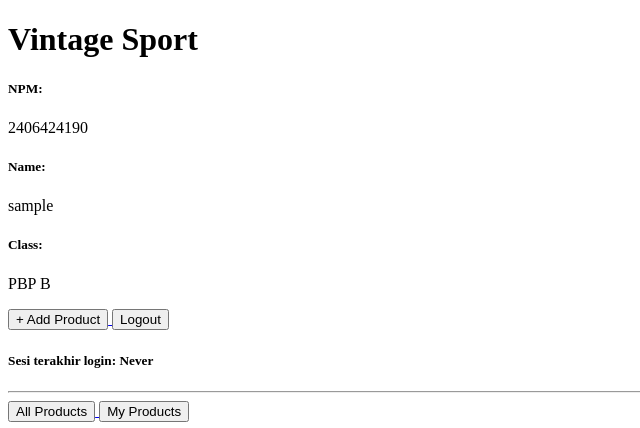
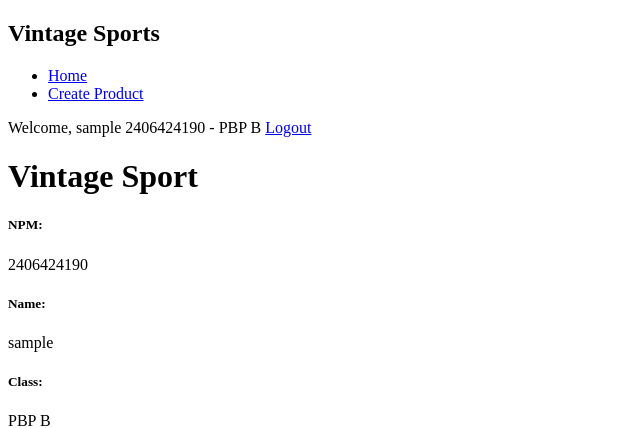
Before and after one commit to susshikan/football-shop, a Django app: page / in a window 1280 px wide. Shown: the top 428 px of the page, without its empty margins (0-640 px from the left). Run offline with Django 5.2, Linux system fonts and the light colour scheme; the visitor is signed in with stand-in values (Sample User, id 1); data that the repository does not hold is empty.

Commit message:
TUGAS5: Add edit and delete product function

```diff
--- a/main/templates/main.html
+++ b/main/templates/main.html
@@ -1,5 +1,6 @@
  {% extends 'base.html' %}
  {% block content %}
+ {% include 'navbar.html' %}
 <h1>{{ app_name }}</h1>
 
 <h5>NPM: </h5>
@@ -48,6 +49,23 @@
 
 
   <p><a href="{% url 'main:show_product' product.id %}"><button>Check Product</button></a></p>
+
+<p>
+    <a href="{% url 'main:show_product' product.id %}"><button>Check product detail</button></a>
+    {% if user.is_authenticated and news.user == user %}
+    <a href="{% url 'main:edit_product' product.pk %}">
+        <button>
+            Edit
+        </button>
+    </a>
+    <a href="{% url 'main:delete_product' product.pk %}">
+      <button>
+          Delete
+      </button>
+  </a>
+
+    {% endif %}
+</p>
 </div>
 
 <hr>
--- a/main/urls.py
+++ b/main/urls.py
@@ -1,17 +1,19 @@
 from django.urls import path
-from main.views import show_main, show_product, create_product, show_json, show_json_by_id, show_xml, show_xml_by_id, register, login_user, logout_user
+from main.views import show_main, show_product, create_product, show_json, show_json_by_id, show_xml, show_xml_by_id, register, login_user, logout_user, edit_product, delete_product
 
 app_name = 'main'
 
 urlpatterns = [
     path('', show_main, name='show_main'),
-    path('create-news/', create_product, name='create_product'),
-    path('news/<str:id>/', show_product, name='show_product'),
+    path('create-product/', create_product, name='create_product'),
+    path('product/<str:id>/', show_product, name='show_product'),
     path('xml/', show_xml, name='show_xml'),
     path('json/', show_json, name='show_json'),
     path('xml/<str:news_id>/', show_xml_by_id, name='show_xml_by_id'),
     path('json/<str:news_id>/', show_json_by_id, name='show_json_by_id'),
     path('register/', register, name='register'),
     path('login/', login_user, name='login'),
-    path('logout/', logout_user, name='logout')
+    path('logout/', logout_user, name='logout'),
+    path('product/<uuid:id>/edit', edit_product, name='edit_product'),
+    path('product/<uuid:id>/delete', delete_product, name='delete_product'),
 ]
--- a/main/views.py
+++ b/main/views.py
@@ -112,3 +112,21 @@ def logout_user(request):
     response = HttpResponseRedirect(reverse('main:login'))
     response.delete_cookie('last_login')
     return response
+
+def edit_product(request, id):
+    product = get_object_or_404(Product, pk=id)
+    form = ProductForm(request.POST or None, instance=product)
+    if form.is_valid() and request.method == 'POST':
+        form.save()
+        return redirect('main:show_main')
+
+    context = {
+        'form': form
+    }
+
+    return render(request, "edit_product.html", context)
+
+def delete_product(request, id):
+    product = get_object_or_404(Product, pk=id)
+    product.delete()
+    return HttpResponseRedirect(reverse('main:show_main'))
--- /dev/null
+++ b/templates/navbar.html
@@ -0,0 +1,21 @@
+<nav>
+  <h1>Vintage Sports</h1>
+
+  <ul>
+    <li><a href="/">Home</a></li>
+    <li><a href="{% url 'main:create_Product' %}">Create Product</a></li>
+  </ul>
+
+  {% if user.is_authenticated %}
+    <div>
+      <span>Welcome, {{ name|default:user.username }}</span>
+      <span>{{ npm|default:"Student" }} - {{ class|default:"Class" }}</span>
+      <a href="{% url 'main:logout' %}">Logout</a>
+    </div>
+  {% else %}
+    <div>
+      <a href="{% url 'main:login' %}">Login</a>
+      <a href="{% url 'main:register' %}">Register</a>
+    </div>
+  {% endif %}
+</nav>
```
Also changed, not shown: main/templates/edit_news.html (added, +22 -0 lines), vintage_sport/settings.py (+8 -1 lines).
